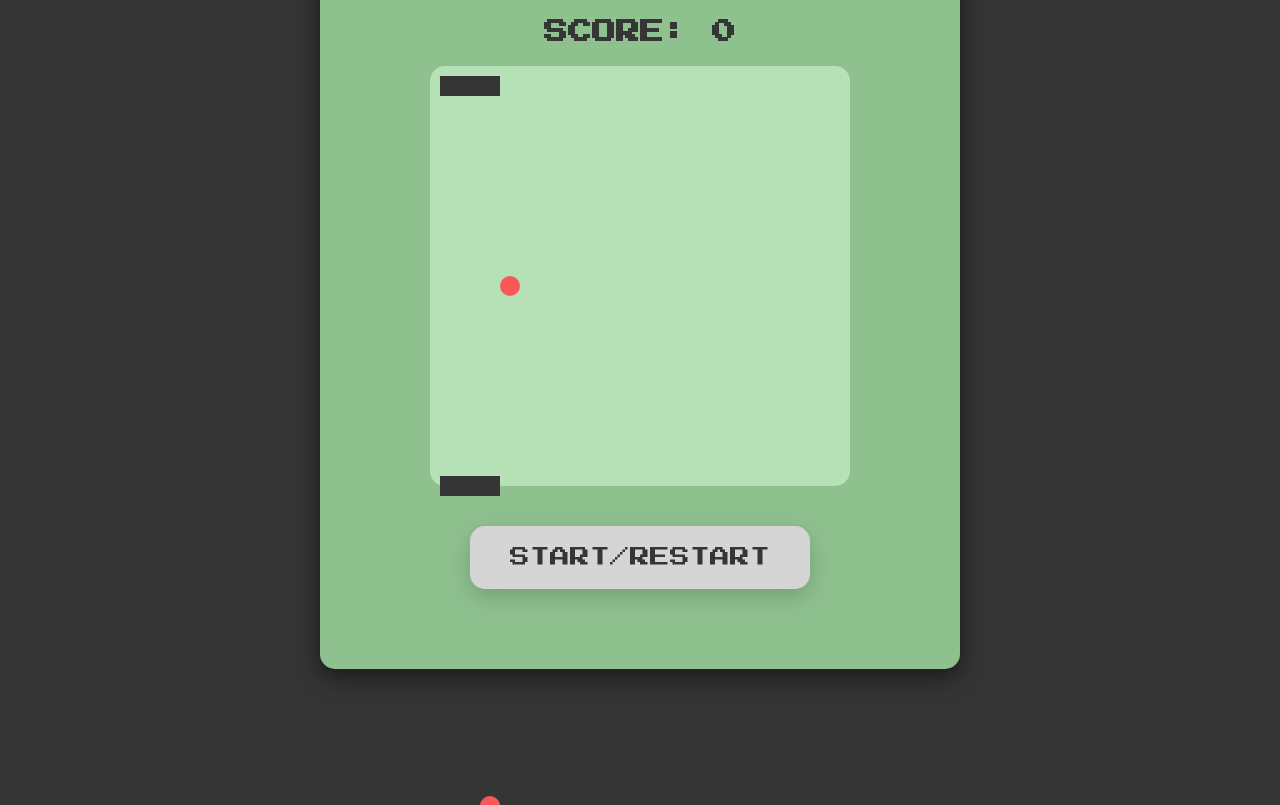
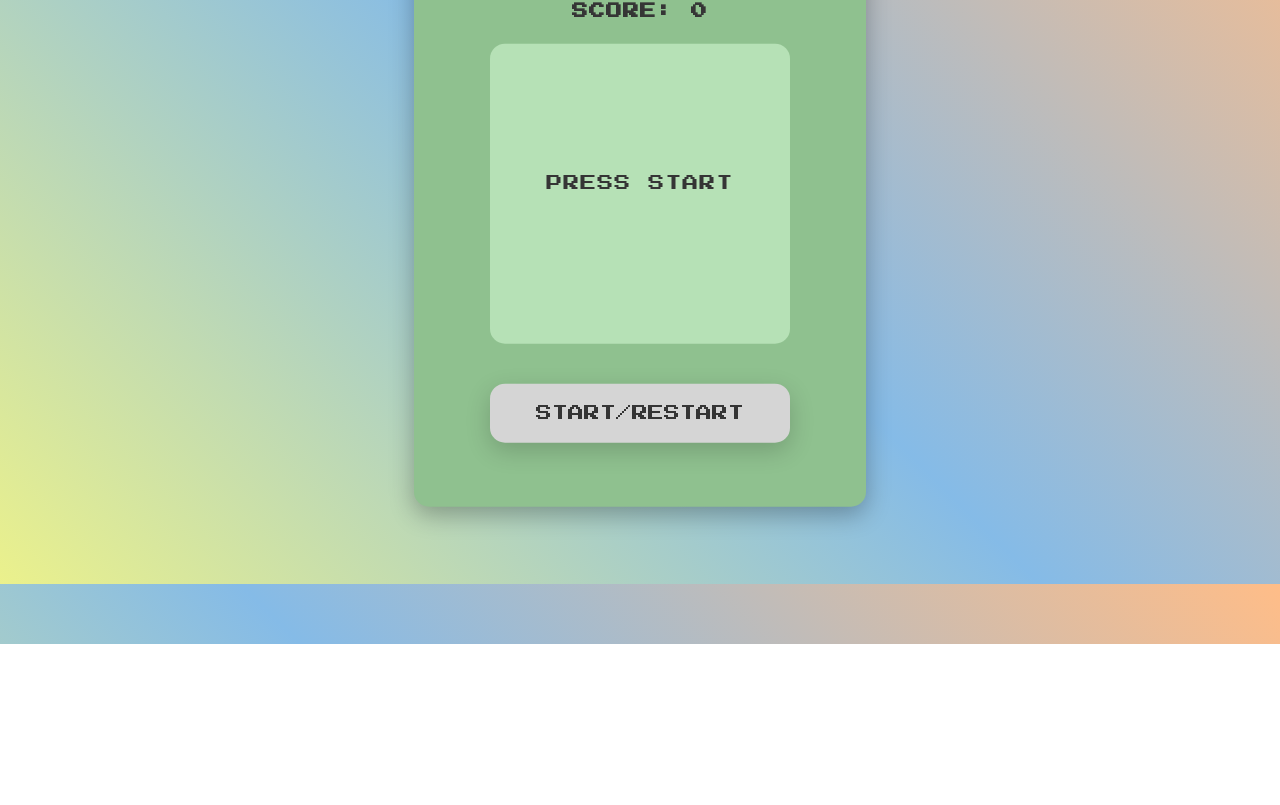
Before and after one commit to gare-Ware/Snake-Game, a website built with webpack: page Snake Game Project/index.html in a window 1280 px wide. Shown: the part 216-1021 px from the top of the page. After the commit the page ends 800 px from the top, so only its background shows below. Built offline with nearby package versions, Linux system fonts and the light colour scheme.

Commit message:
Add files via upload

```diff
--- a/Snake Game Project/index.css
+++ b/Snake Game Project/index.css
@@ -1,42 +1,77 @@
 html, body {
-    margin: 10;
-    padding: 10;
     color: #353535;
-    background-color: #353535;
+    background: linear-gradient(45deg, rgb(235, 241, 140), rgb(133, 187, 231),rgb(255, 189, 136));
     font-family: 'Press Start 2P';
 }
 
+/* * {
+    box-sizing: border-box;
+} */
+
 h1 {
-    font-size: 85px;
-    margin-bottom: 20px;
+    font-size: 3.8rem;
+    margin-bottom: 0;
+    letter-spacing: 2;
+}
+
+h2 {
+    font-size: 1rem;
+    margin-bottom: 1.5em;
+    letter-spacing: 1;
 }
 
 #container {
-    margin: 0 auto;
-    padding: 20px;
-    width: 600px;
+    padding: 1rem;
+    width: 420px;
     background-color: rgb(143, 193, 143);
     text-align: center;
     border-radius: 15px;
-    box-shadow: rgba(0, 0, 0, 0.543) 0px 8px 24px;
+    box-shadow: rgba(0, 0, 0, 0.288) 0px 8px 24px;
+    position: absolute;
+    top: 50%;
+    left: 50%;
+    transform: translate(-50%, -50%);
 }
 
 .grid {
     display: flex;
     flex-wrap: wrap;
-    width: 400px;
-    height: 400px;
+    width: 300px;
+    height: 300px;
     margin: 0 auto;
     background-color: rgb(182, 225, 182);
     margin-bottom: 40px;
-    border: solid 10px rgb(182, 225, 182);
     border-radius: 15px;
 }
 
+#pressStart {
+    position: absolute;
+    left: 50%;
+    top: 50%;
+    letter-spacing: 1;
+    transform: translate(-50%, -50%);
+    display: block;
+    animation: blink 1s steps(5, start) infinite;
+}
+
+#gameOver {
+    font-size: 1.5rem;
+    letter-spacing: 1;
+    position: absolute;
+    left: 50%;
+    transform: translateX(-50%);
+    opacity: 0;
+    animation: game-over 1100ms ease-in forwards;
+    display: none;
+    color: #353535;
+    -webkit-text-stroke: .5px rgb(213, 213, 213);
+}
+
 #start {
-    font-size: 20px;
-    padding: 20px 40px;
-    margin-bottom: 60px;
+    font-size: 1rem;
+    width: 300px;
+    padding: 20px 0;
+    margin-bottom: 3em;
     border: none;
     border-radius: 15px;
     color: #353535;
@@ -49,8 +84,8 @@ h1 {
 }
 
 .square {
-    width: 20px;
-    height: 20px;
+    width: 15px;
+    height: 15px;
 }
 
 .snake {
@@ -61,3 +96,19 @@ h1 {
     background-color: rgb(250, 88, 88);
     border-radius: 10px;
 }
+
+@keyframes blink {
+    to {visibility: hidden;}
+}
+
+@keyframes game-over {
+    from {
+        opacity: 0;
+        top: 27%;
+    }
+    to {
+        opacity: 1;
+        top: 50%;
+        transform: translateX(-50%);
+    }
+}
--- a/Snake Game Project/index.html
+++ b/Snake Game Project/index.html
@@ -8,6 +8,8 @@
         <div id="container">
             <h1>SNAKE</h1>
             <h2>SCORE: <span id="score"></span></h2>
+            <span id="pressStart">PRESS START</span>
+            <span id="gameOver">GAME OVER</span>
             <div class="grid"></div>
             <button id="start">START/RESTART</button>
         </div>
--- a/Snake Game Project/index.js
+++ b/Snake Game Project/index.js
@@ -1,6 +1,8 @@
 const grid = document.querySelector('.grid')
 const startButton = document.getElementById('start')
 const scoreDisplay = document.getElementById('score')
+const pressStart = document.getElementById("pressStart")
+const gameOver = document.getElementById("gameOver")
 let squares = []
 let currentSnake = [2,1,0]
 let direction = 1
@@ -26,7 +28,7 @@ function createGrid() {
 }
 createGrid()
 
-currentSnake.forEach(index => squares[index].classList.add('snake'))
+// currentSnake.forEach(index => squares[index].classList.add('snake'))
 scoreDisplay.textContent = score
 
 function startGame() {
@@ -35,6 +37,8 @@ function startGame() {
     //remove the apple
     squares[appleIndex].classList.remove('apple')
     clearInterval(timerId)
+    gameOver.style.display = "none"
+    pressStart.style.display = "none"
     currentSnake = [2,1,0]
     score = 0
     //re add new score to browser
@@ -54,8 +58,7 @@ function move() {
         (currentSnake[0] % width === 0 && direction === -1) || //if snake has hit left wall
         (currentSnake[0] - width < 0 && direction === -width) || //if snake has hit top
         squares[currentSnake[0] + direction].classList.contains('snake')
-    )
-    return clearInterval(timerId)
+    ) return endGame()
 
     //remove last element from our currentSnake array
     const tail = currentSnake.pop()
@@ -97,7 +100,7 @@ function generateApple() {
     } while (squares[appleIndex].classList.contains('snake'))
     squares[appleIndex].classList.add('apple')
 }
-generateApple()
+// generateApple()
 
 // 39 is right arrow
 // 38 is for the up arrow
@@ -115,5 +118,11 @@ function control(e) {
         direction = +width
     }
 }
+
+function endGame() {
+    clearInterval(timerId)
+    gameOver.style.display = "block"
+}
+
 document.addEventListener('keydown', control)
 startButton.addEventListener('click', startGame)
```
